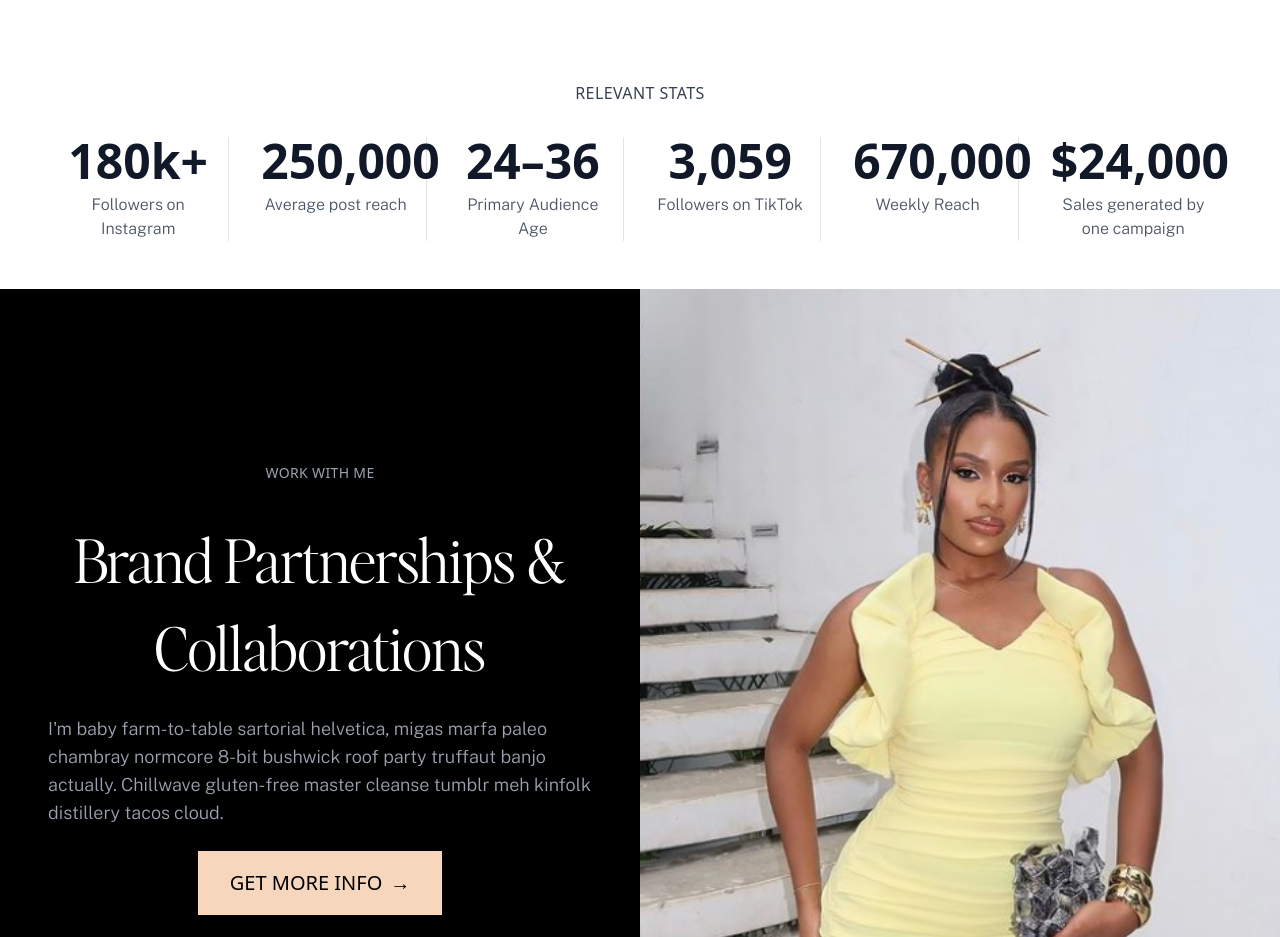
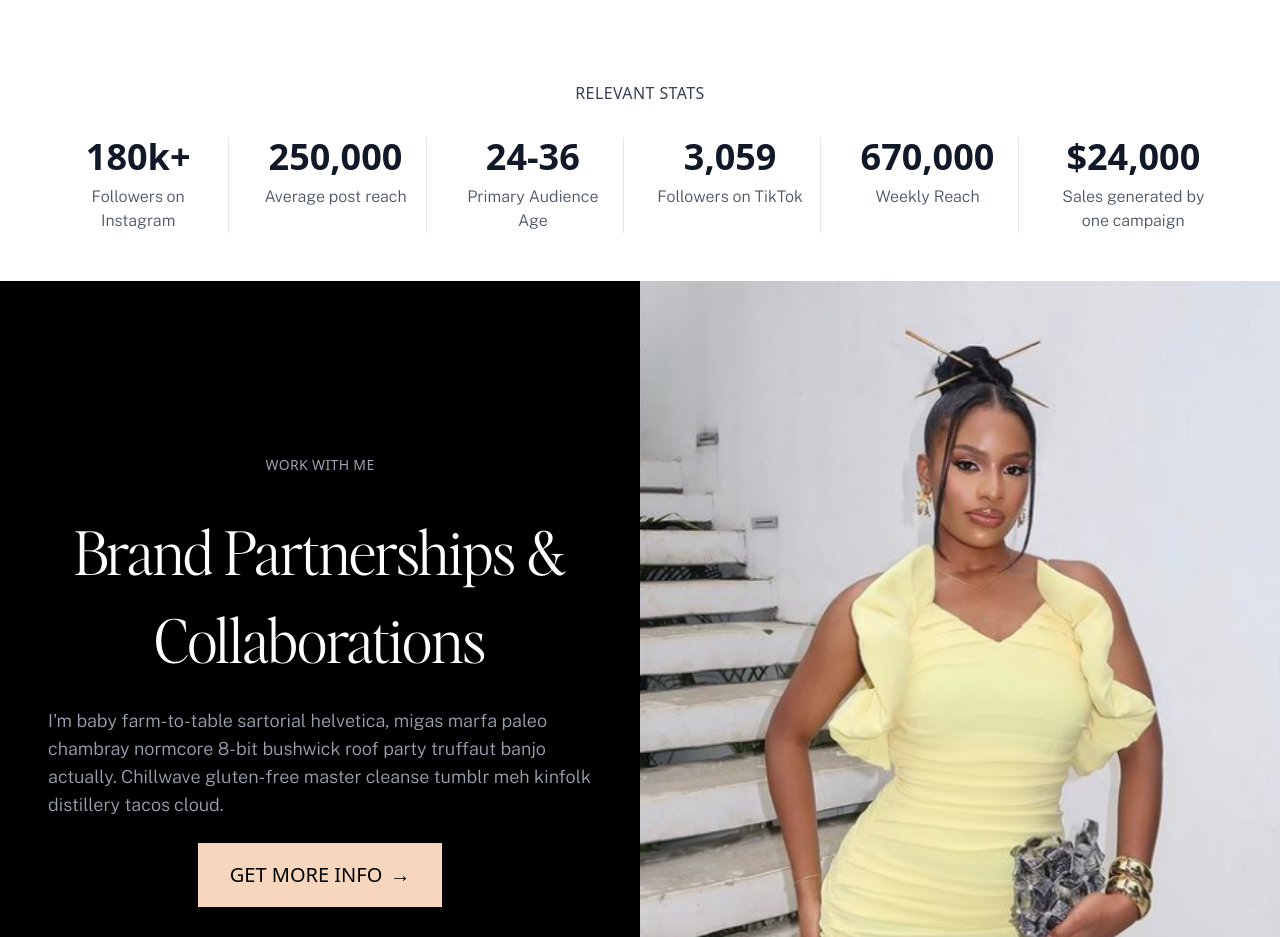
Before and after one commit to BenedictaUche/Kenesglow, a React (Vite) app: page / in a window 1280 px wide. Shown: the part 6160-7097 px from the top of the page. Built offline with nearby package versions, Linux system fonts and the light colour scheme.

Commit message:
fix: changed text size

```diff
--- a/src/components/Stats.tsx
+++ b/src/components/Stats.tsx
@@ -7,32 +7,32 @@
       <div className="grid grid-cols-1 sm:grid-cols-2 md:grid-cols-3 lg:grid-cols-6 gap-8 text-center">
         {/* Stat 1 */}
         <div className="border-b md:border-b-0 md:border-r last:border-r-0 md:pr-4 pb-6 md:pb-0">
-          <h3 className="text-3xl sm:text-4xl lg:text-5xl font-bold text-gray-900">180k+</h3>
+          <h3 className="text-2xl sm:text-3xl lg:text-4xl font-bold text-gray-900">180k+</h3>
           <p className="text-sm sm:text-base text-gray-600 mt-2">Followers on Instagram</p>
         </div>
         {/* Stat 2 */}
         <div className="border-b md:border-b-0 md:border-r last:border-r-0 md:pr-4 pb-6 md:pb-0">
-          <h3 className="text-3xl sm:text-4xl lg:text-5xl font-bold text-gray-900">250,000</h3>
+          <h3 className="text-2xl sm:text-3xl lg:text-4xl font-bold text-gray-900">250,000</h3>
           <p className="text-sm sm:text-base text-gray-600 mt-2">Average post reach</p>
         </div>
         {/* Stat 3 */}
         <div className="border-b md:border-b-0 md:border-r last:border-r-0 md:pr-4 pb-6 md:pb-0">
-          <h3 className="text-3xl sm:text-4xl lg:text-5xl font-bold text-gray-900">24–36</h3>
+          <h3 className="text-2xl sm:text-3xl lg:text-4xl font-bold text-gray-900">24-36</h3>
           <p className="text-sm sm:text-base text-gray-600 mt-2">Primary Audience Age</p>
         </div>
         {/* Stat 4 */}
         <div className="border-b md:border-b-0 md:border-r last:border-r-0 md:pr-4 pb-6 md:pb-0">
-          <h3 className="text-3xl sm:text-4xl lg:text-5xl font-bold text-gray-900">3,059</h3>
+          <h3 className="text-2xl sm:text-3xl lg:text-4xl font-bold text-gray-900">3,059</h3>
           <p className="text-sm sm:text-base text-gray-600 mt-2">Followers on TikTok</p>
         </div>
         {/* Stat 5 */}
         <div className="border-b md:border-b-0 md:border-r last:border-r-0 md:pr-4 pb-6 md:pb-0">
-          <h3 className="text-3xl sm:text-4xl lg:text-5xl font-bold text-gray-900">670,000</h3>
+          <h3 className="text-2xl sm:text-3xl lg:text-4xl font-bold text-gray-900">670,000</h3>
           <p className="text-sm sm:text-base text-gray-600 mt-2">Weekly Reach</p>
         </div>
         {/* Stat 6 */}
         <div>
-          <h3 className="text-3xl sm:text-4xl lg:text-5xl font-bold text-gray-900">$24,000</h3>
+          <h3 className="text-2xl sm:text-3xl lg:text-4xl font-bold text-gray-900">$24,000</h3>
           <p className="text-sm sm:text-base text-gray-600 mt-2">
             Sales generated by one campaign
           </p>
```
